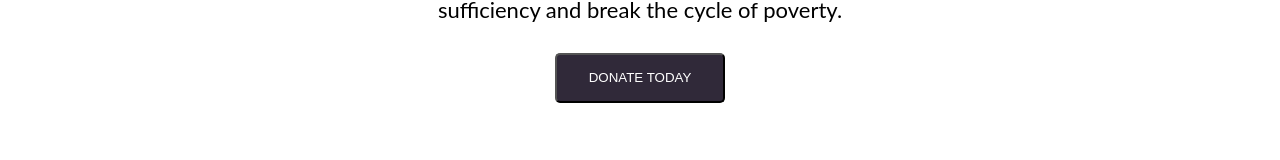
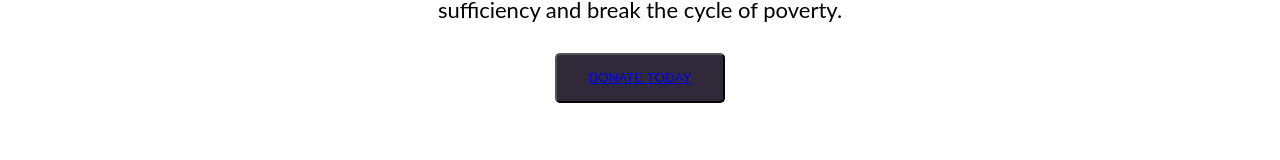
Before and after one commit to theamazingmrb/loveandservice1st, a React (Create React App) app: page / in a window 1280 px wide. Shown: the part 408-568 px from the top of the page. Built offline with nearby package versions, Linux system fonts and the light colour scheme.

Commit message:
adding in link

```diff
--- a/package.json
+++ b/package.json
@@ -38,10 +38,7 @@
   },
   "description": "This project was bootstrapped with [Create React App](https://github.com/facebook/create-react-app).",
   "main": "index.js",
-<<<<<<< HEAD
   "devDependencies": {},
-=======
->>>>>>> 02fdd98 (added style-componenets)
   "author": "",
   "license": "ISC"
 }
--- a/src/components/Home.jsx
+++ b/src/components/Home.jsx
@@ -1,33 +1,57 @@
 import React from "react";
-import { Header, Section, H1, Paragraph, StyledButton, Button, BigImgContainer, SectionP} from "./Container.styled";
+import {
+  Header,
+  Section,
+  H1,
+  Paragraph,
+  StyledButton,
+  Button,
+  BigImgContainer,
+  SectionP,
+} from "./Container.styled";
 
 const Home = () => {
   return (
     <div>
-      <Header><img src={require('../assets/noBgBlack.png')} width={200} height={155.81}  alt="Love and Service 1rst Logo" /></Header>
+      <Header>
+        <img
+          src={require("../assets/noBgBlack.png")}
+          width={200}
+          height={155.81}
+          alt="Love and Service 1rst Logo"
+        />
+      </Header>
       <Section>
         <div>
           <H1>Love in action</H1>
           <Paragraph>
             Transforming lives by providing homeless individuals with the
-              resources and support they need to achieve self-sufficiency and break
-              the cycle of poverty.
+            resources and support they need to achieve self-sufficiency and
+            break the cycle of poverty.
           </Paragraph>
 
           <StyledButton>
+            <a href="https://www.paypal.com/donate/?hosted_button_id=6FBHEGJ7DVXVU">
               DONATE TODAY
+            </a>
           </StyledButton>
-
         </div>
       </Section>
       <BigImgContainer>
-        <img src={require('../assets/heartimg.jpg')} width={"100%"} alt="Big Heart" />
+        <img
+          src={require("../assets/heartimg.jpg")}
+          width={"100%"}
+          alt="Big Heart"
+        />
       </BigImgContainer>
       <SectionP>
-        <div style={{margin: "0rem 10rem"}}>
-          <div>"Pay it Forward" is an initiative started in Las Vegas to help the
+        <div style={{ margin: "0rem 10rem" }}>
+          <div>
+            "Pay it Forward" is an initiative started in Las Vegas to help the
             homeless population get back on their feet.
-           <div style={{fontSize: "17px", fontFamily: "Noto Serif" }}>- LAS1 team</div>
+            <div style={{ fontSize: "17px", fontFamily: "Noto Serif" }}>
+              - LAS1 team
+            </div>
           </div>
         </div>
       </SectionP>
```
Lines whose indentation alone changed are shown as unchanged.
